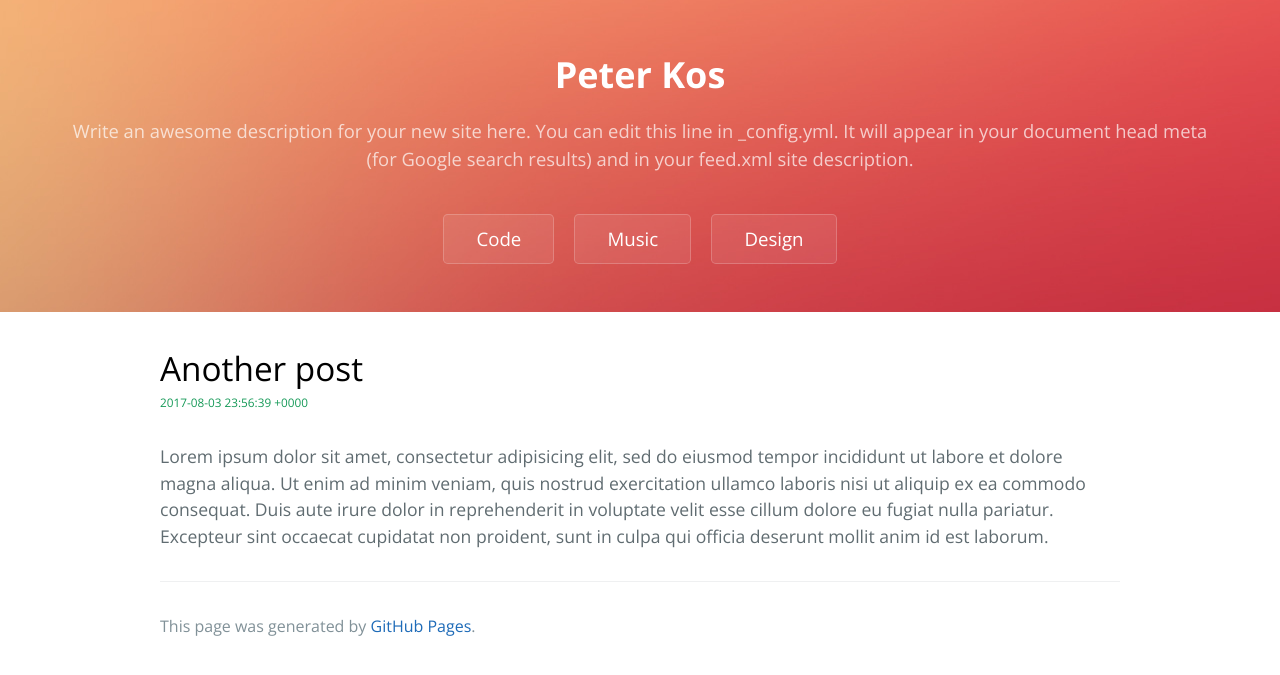
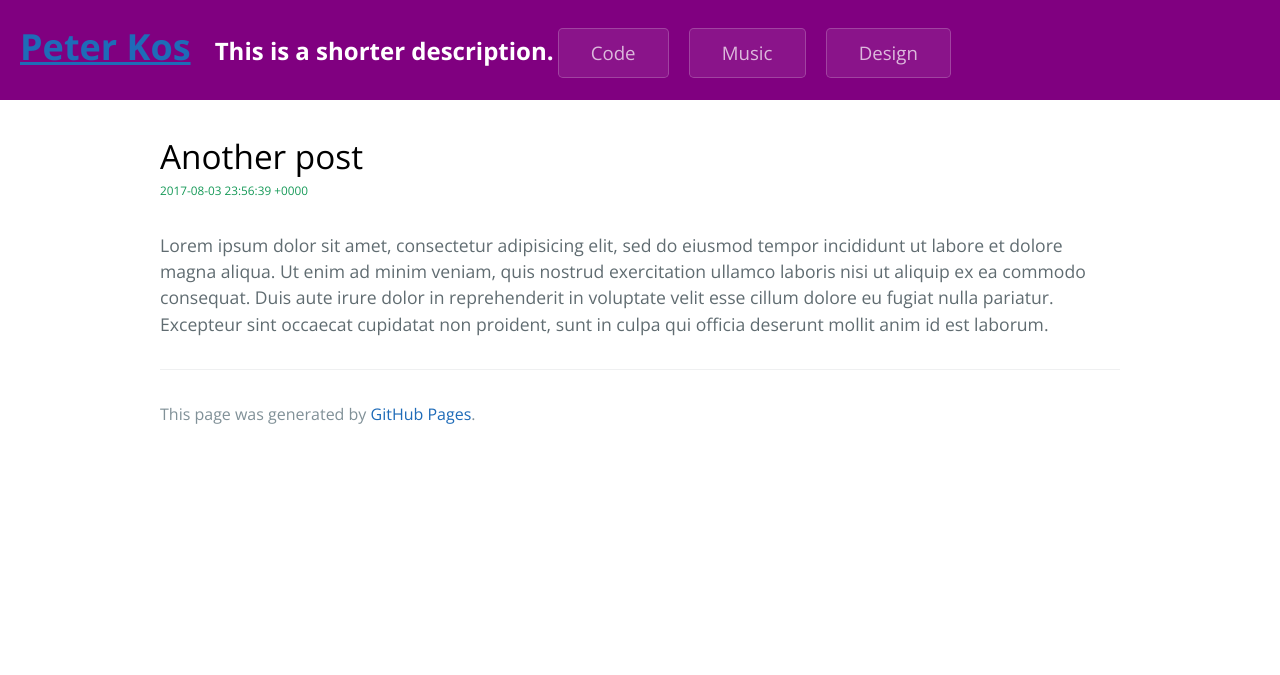
Before and after one commit to peterkos/peterkos.github.io, a Jekyll site: the page built from _posts/2017-08-04-another-post.markdown, in a window 1280 px wide. Shown: the top 675 px of the page. Built offline with Jekyll 4.4.1, drawn with Linux system fonts in a browser that asks for light colours.

Commit message:
Began post page header styling. :skull:

```diff
--- a/_config.yml
+++ b/_config.yml
@@ -19,6 +19,7 @@ description: > # this means to ignore newlines until "baseurl:"
  Write an awesome description for your new site here. You can edit this
  line in _config.yml. It will appear in your document head meta (for
  Google search results) and in your feed.xml site description.
+shortdescription: This is a shorter description.
 baseurl: "" # the subpath of your site, e.g. /blog
 url: "" # the base hostname & protocol for your site, e.g. http://example.com
 github_username:  peterkos
--- a/_layouts/post.html
+++ b/_layouts/post.html
@@ -10,11 +10,11 @@
 	<link rel="stylesheet" href="{{ '/assets/css/style.css?v=' | append: site.github.build_revision | relative_url }}">
 </head>
 <body>
-	<section class="page-header">
+	<section class="page-header-page">
 		<a href="/index.html">
 			<h1 class="project-name">{{ site.title | default: site.github.repository_name }}</h1>
 		</a>
-		<h2 class="project-tagline">{{ site.description | default: site.github.project_tagline }}</h2>
+		<h2 class="project-tagline-short">{{ site.shortdescription | default: site.github.project_tagline }}</h2>
 		<!-- Page -->
 		<a href="_code/code.html" class="btn">Code</a>
 		<a href="_music/music.html" class="btn">Music</a>
--- a/assets/css/style.scss
+++ b/assets/css/style.scss
@@ -44,6 +44,33 @@
 }
 
 // POST PAGE
+
+.page-header-page {
+	color: $header-heading-color;
+	background-color: purple;
+	height: 100px;
+
+	a, h2 {
+		display: inline-block;
+		// float: left;
+	}
+
+	.project-name {
+		margin: auto;
+		padding: 20px;
+	}
+
+	.project-tagline-short {
+		margin: 0;
+		padding: 0;
+	}
+
+	.btn {
+
+	}
+
+}
+
 .post {
 
 	h1 {
```
